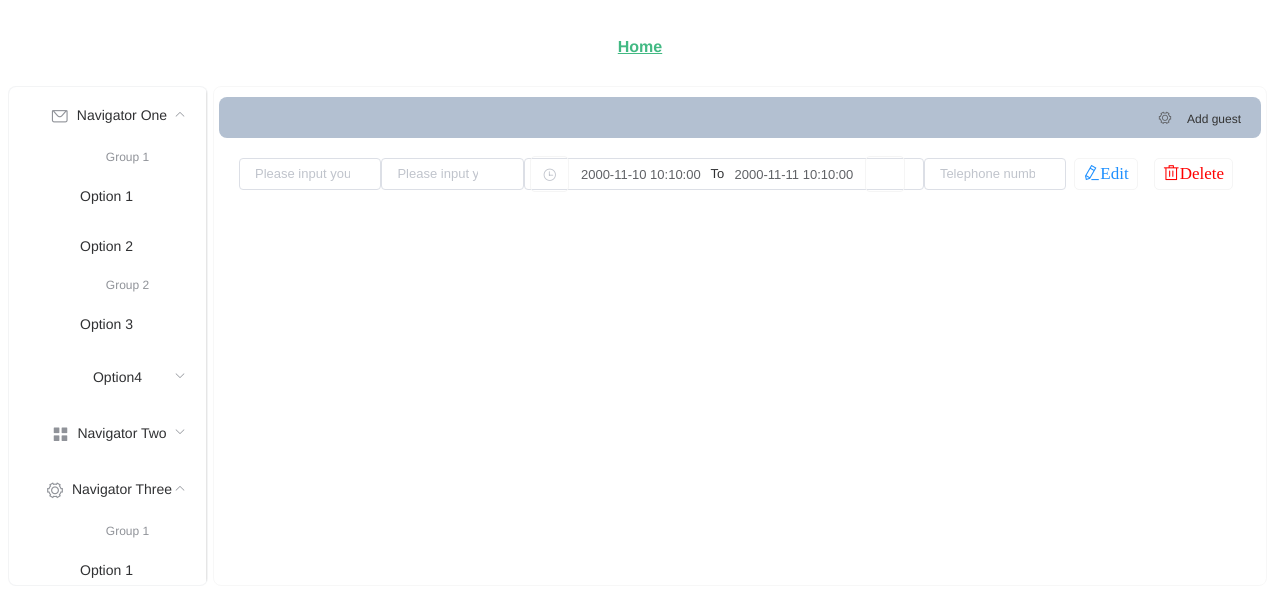
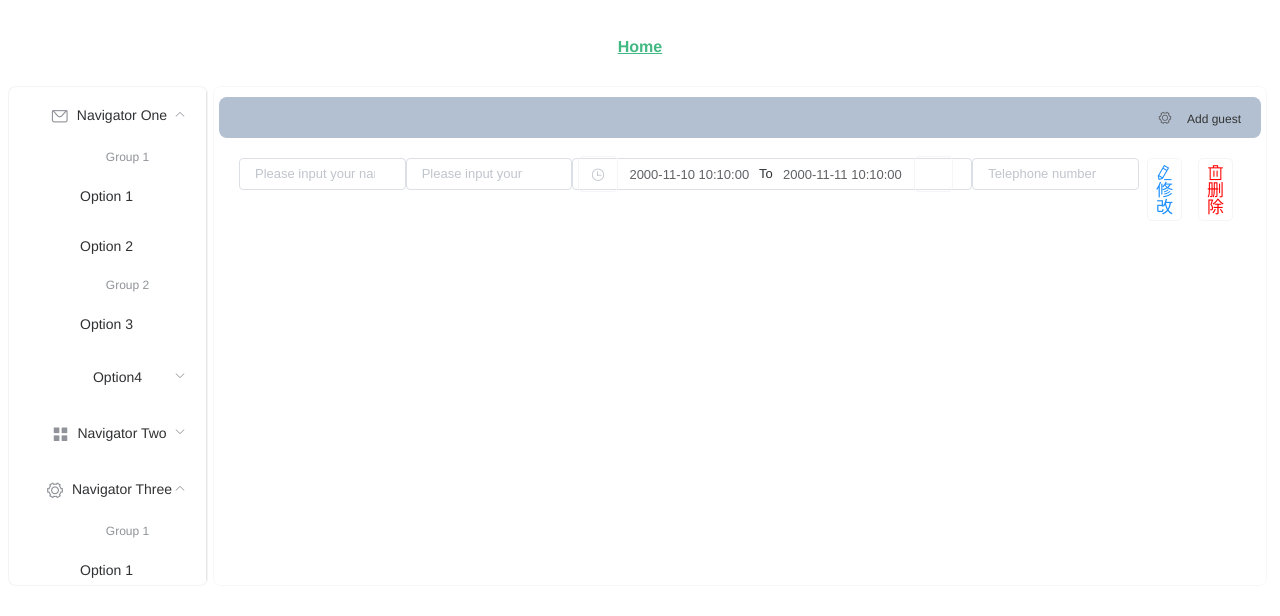
Before and after one commit to TFrancelin/Guest-reg, a Vue app: page /#/ in a window 1280 px wide. Shown: the top 616 px of the page. Built offline with nearby package versions, Linux system fonts and the light colour scheme.

Commit message:
Changes on 2021.09.09

```diff
--- a/src/views/Home.vue
+++ b/src/views/Home.vue
@@ -90,9 +90,9 @@
               </el-input>
               <el-input
                 size="small"
-                placeholder="Please input yuour ID"
+                placeholder="Please input your ID"
                 type="number"
-                v-model="user.idNumber"
+                v-model="user.id_number"
                 clearable="true"
               >
               </el-input>
@@ -116,12 +116,11 @@
                 clearable="true"
               >
               </el-input>
-              <i class="el-icon-edit" @click="edit" color="#1e90ff">Edit</i>
-              <i class="el-icon-delete" @click="remove" color="#ff0000"
-                >Delete</i
-              >
+              <i class="el-icon-edit" @click="edit" color="#1e90ff">修改</i>
+              <i class="el-icon-delete" @click="remove" color="#ff0000">删除</i>
             </div>
           </el-main>
+          <p>{{ user.id_number }}</p>
         </el-container>
       </el-container>
     </div>
@@ -137,7 +136,7 @@ export default {
     return {
       user: {
         name: "",
-        idNumber: "",
+        id_number: "",
         telephone: "",
         datetime: [
           new Date(2000, 10, 10, 10, 10),
```
